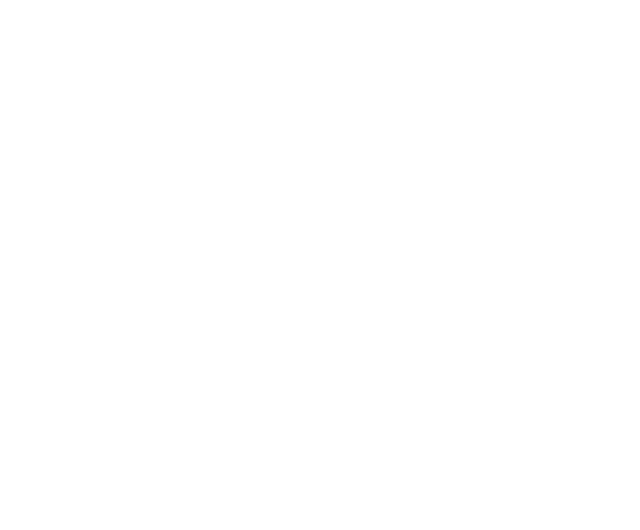
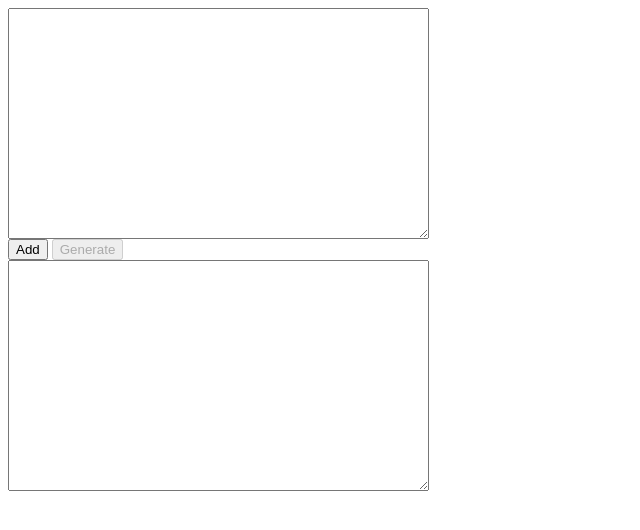
Before and after one commit to runnedrun/markov-js, a plain HTML site: page index.html in a window 1280 px wide. Shown: the whole page, without its empty margins (0-640 px from the left). Drawn offline with Linux system fonts and the light colour scheme.

Commit message:
Classadoo autocommit

```diff
--- a/index.html
+++ b/index.html
@@ -1,6 +1,10 @@
 <html>
   <head>
+
   </head>
   <body>
+    <textarea id="in" rows="15" cols="50"></textarea><br />
+    <button id="add">Add</button> <button id="generate" disabled="disabled">Generate</button><br />
+    <textarea id="out" rows="15" cols="50"></textarea>
   </body>
 </html>
```
